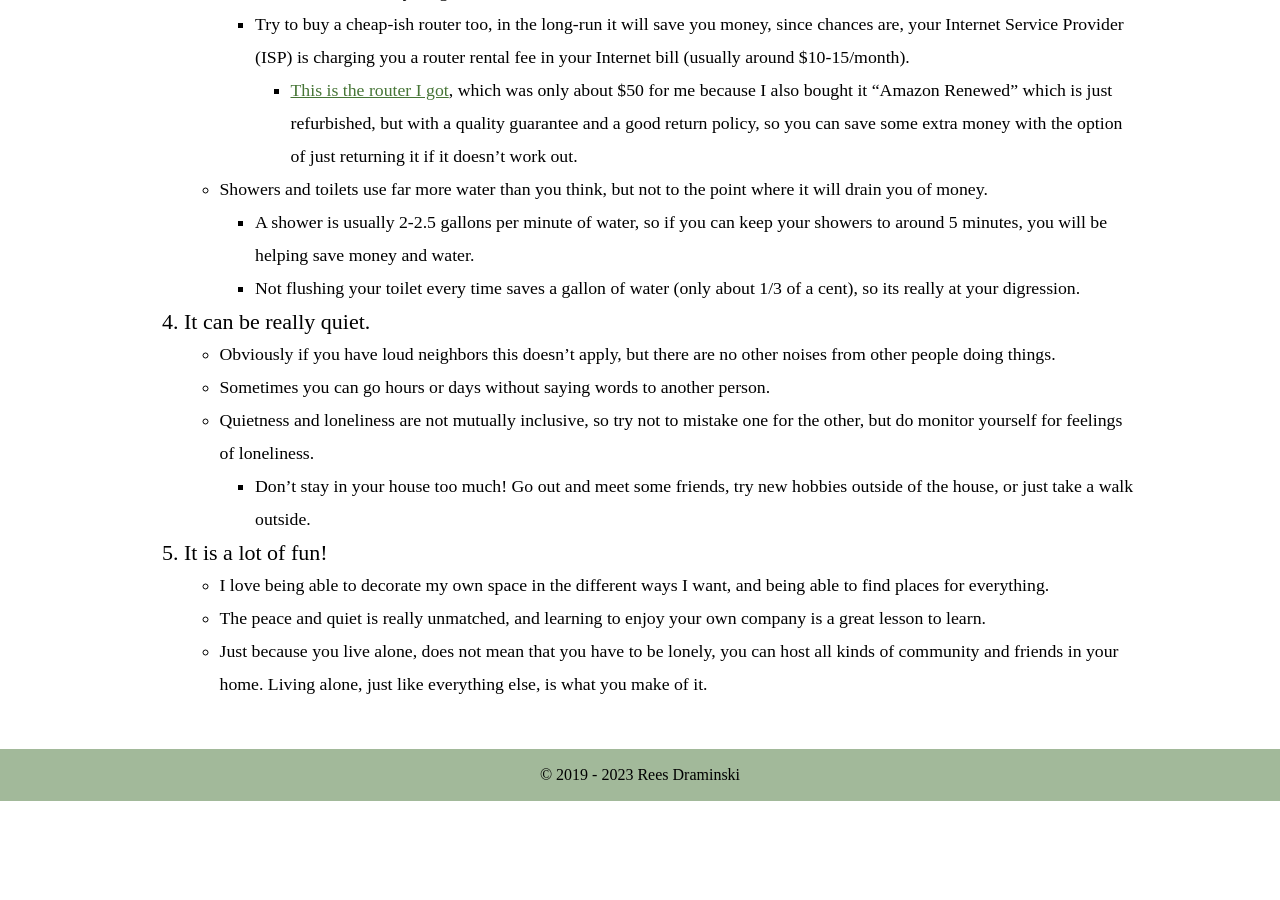
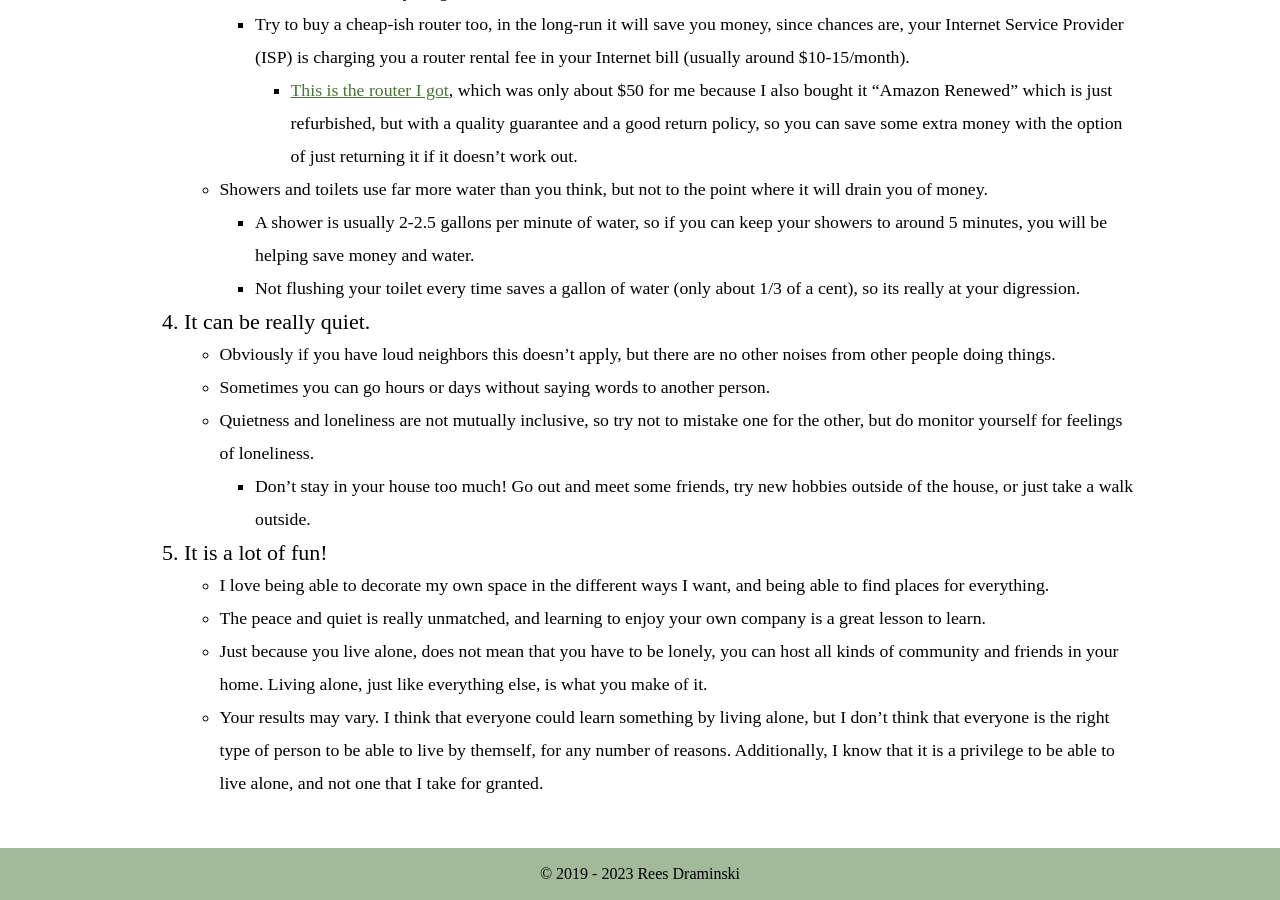
Before and after one commit to reeshuffled/reeshuffled.github.io, a Jekyll site: the page built from _posts/2023-06-27-Lessons-Learned-Living-Alone.md, in a window 1280 px wide and 900 px high, scrolled down 1363 px. Built offline with Jekyll 4.4.1, drawn with Linux system fonts in a browser that asks for light colours; comment, search, counter and statistics services are not loaded; before the commit the page ends 2164 px from its top, so only the background shows below that.

Commit message:
update liviing alone article

```diff
--- a/_posts/2023-06-27-Lessons-Learned-Living-Alone.md
+++ b/_posts/2023-06-27-Lessons-Learned-Living-Alone.md
@@ -40,3 +40,4 @@ description: "In summer of 2023, I moved into an apartment by myself and started
     - I love being able to decorate my own space in the different ways I want, and being able to find places for everything.
     - The peace and quiet is really unmatched, and learning to enjoy your own company is a great lesson to learn.
     - Just because you live alone, does not mean that you have to be lonely, you can host all kinds of community and friends in your home. Living alone, just like everything else, is what you make of it.
+    - Your results may vary. I think that everyone could learn something by living alone, but I don't think that everyone is the right type of person to be able to live by themself, for any number of reasons. Additionally, I know that it is a privilege to be able to live alone, and not one that I take for granted.
```
